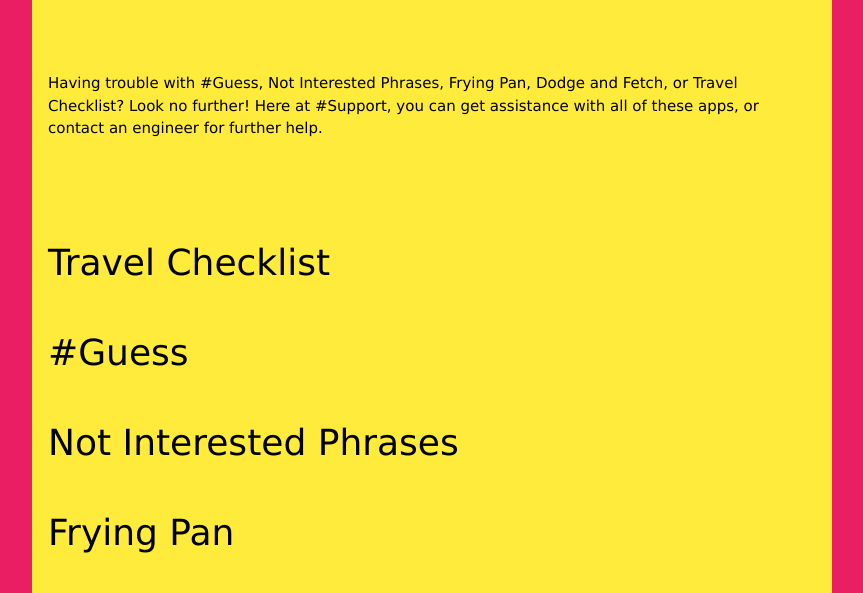
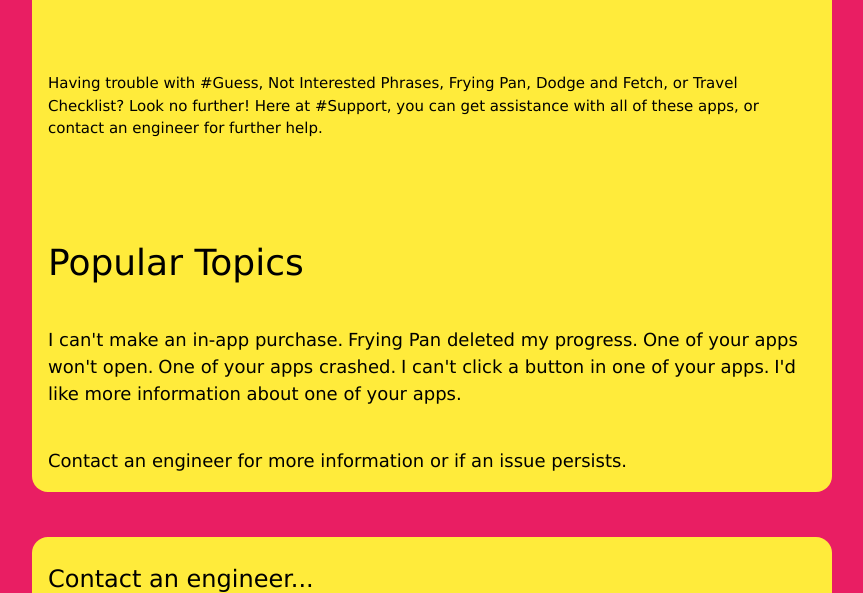
Before and after one commit to hashtag-co/support, a plain HTML site: page index.html in a window 1280 px wide. Shown: the part 208-801 px from the top of the page, without its empty margins (208-1071 px from the left). Drawn offline with nearby package versions, Linux system fonts and the light colour scheme.

Commit message:
Update index.html

```diff
--- a/index.html
+++ b/index.html
@@ -24,11 +24,17 @@
 
         <br><br>
 
-        <p class="w3-xxlarge">Travel Checklist</p>
-        <p class="w3-xxlarge">#Guess</p>
-        <p class="w3-xxlarge">Not Interested Phrases</p>
-        <p class="w3-xxlarge">Frying Pan</p>
-        <p class="w3-xxlarge">Dodge and Fetch</p>
+        <p class="w3-xxlarge">Popular Topics</p>
+        <a class="w3-large">I can't make an in-app purchase.</a>
+        <a class="w3-large">Frying Pan deleted my progress.</a>
+        <a class="w3-large">One of your apps won't open.</a>
+        <a class="w3-large">One of your apps crashed.</a>
+        <a class="w3-large">I can't click a button in one of your apps.</a>
+        <a class="w3-large">I'd like more information about one of your apps.</a>
+
+        <br><br>
+
+        <p class=w3-large>Contact an engineer for more information or if an issue persists.</p>
     </div>
 
     <br><br>
```
